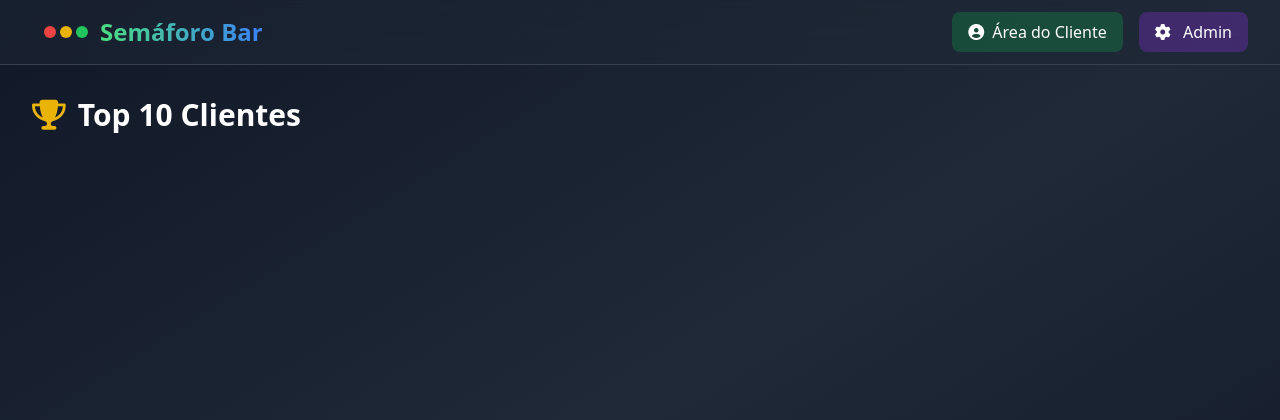
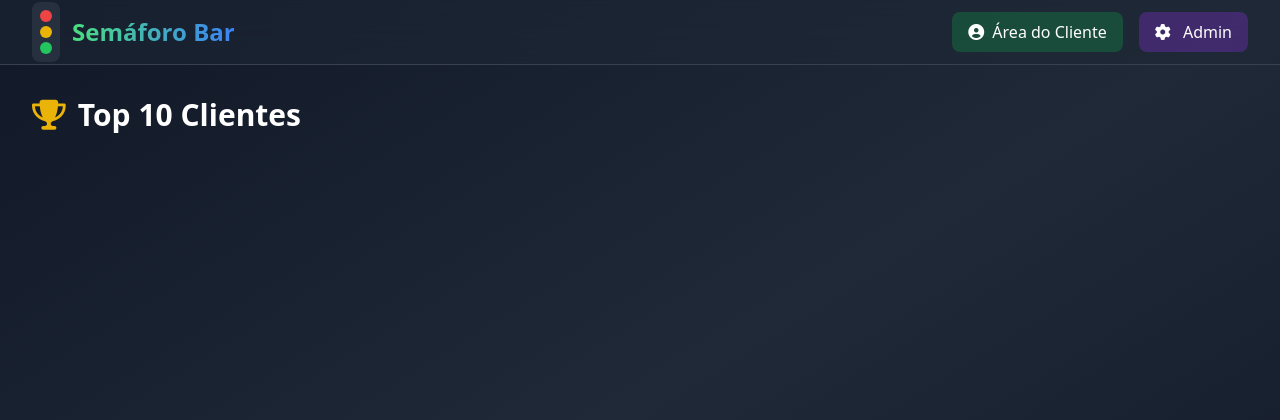
Before and after one commit to wagnermocelin/SEMAFOROIHS, a Flask app: page / in a window 1280 px wide. Shown: the top 420 px of the page. Run offline with Flask 3, Linux system fonts and the light colour scheme; parts of the project's set-up code (start-up, migrations or seed data) failed here and were passed over; some libraries are stand-ins or nearby versions.

Commit message:
UI: Adiciona logo fixa de semáforo na navbar

```diff
--- a/templates/index.html
+++ b/templates/index.html
@@ -120,10 +120,10 @@
         <div class="max-w-7xl mx-auto px-2 sm:px-4 lg:px-8">
             <div class="flex items-center justify-between h-14 sm:h-16">
                 <div class="flex items-center space-x-2 sm:space-x-3">
-                    <img id="navbar-logo" src="" alt="" class="h-8 w-8 sm:h-10 sm:w-10 rounded-lg object-cover hidden">
-                    <div class="flex space-x-1">
-                        <div class="w-2 h-2 sm:w-3 sm:h-3 bg-red-500 rounded-full"></div>
-                        <div class="w-2 h-2 sm:w-3 sm:h-3 bg-yellow-500 rounded-full"></div>
+                    <!-- Logo fixa do semáforo -->
+                    <div class="flex flex-col items-center justify-center bg-gray-700/50 rounded-lg p-1 sm:p-2">
+                        <div class="w-2 h-2 sm:w-3 sm:h-3 bg-red-500 rounded-full mb-0.5 sm:mb-1"></div>
+                        <div class="w-2 h-2 sm:w-3 sm:h-3 bg-yellow-500 rounded-full mb-0.5 sm:mb-1"></div>
                         <div class="w-2 h-2 sm:w-3 sm:h-3 bg-green-500 rounded-full"></div>
                     </div>
                     <h1 id="navbar-nome" class="text-lg sm:text-2xl font-bold bg-gradient-to-r from-green-400 to-blue-500 bg-clip-text text-transparent">
```
